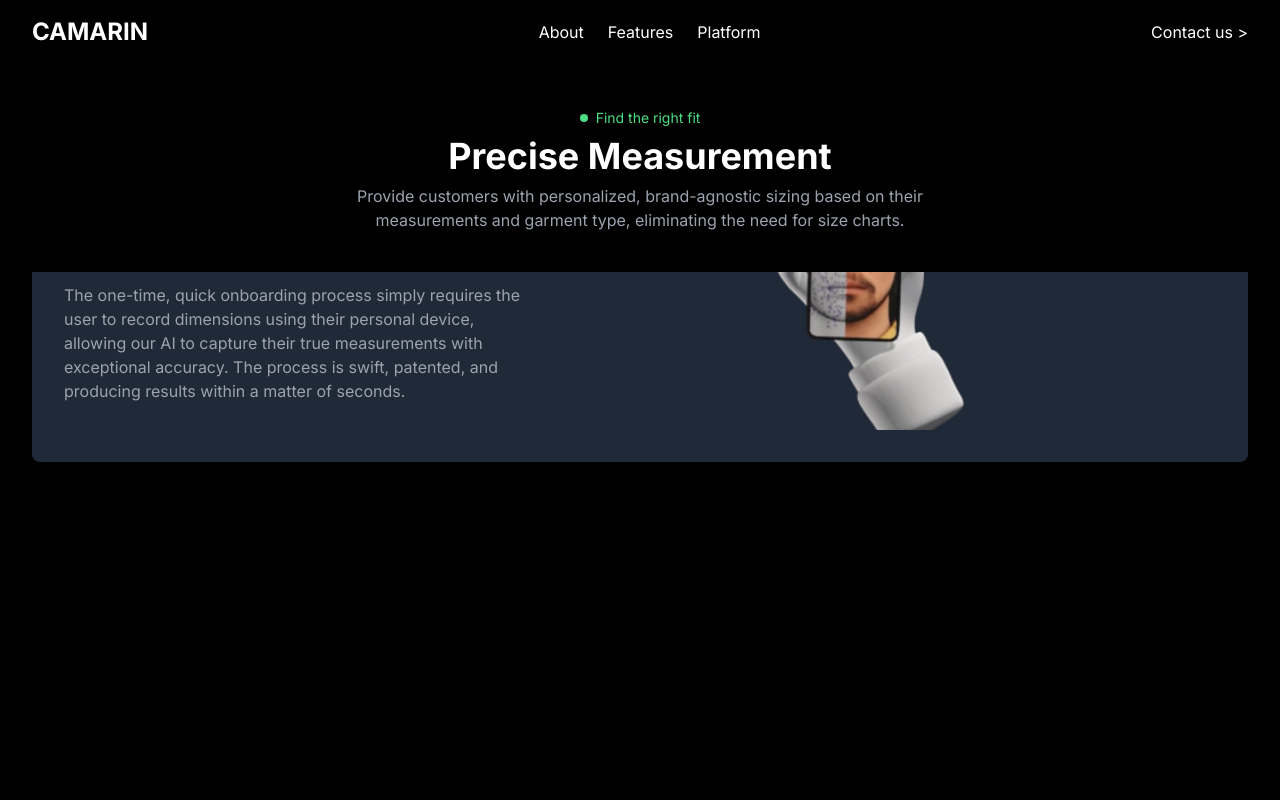
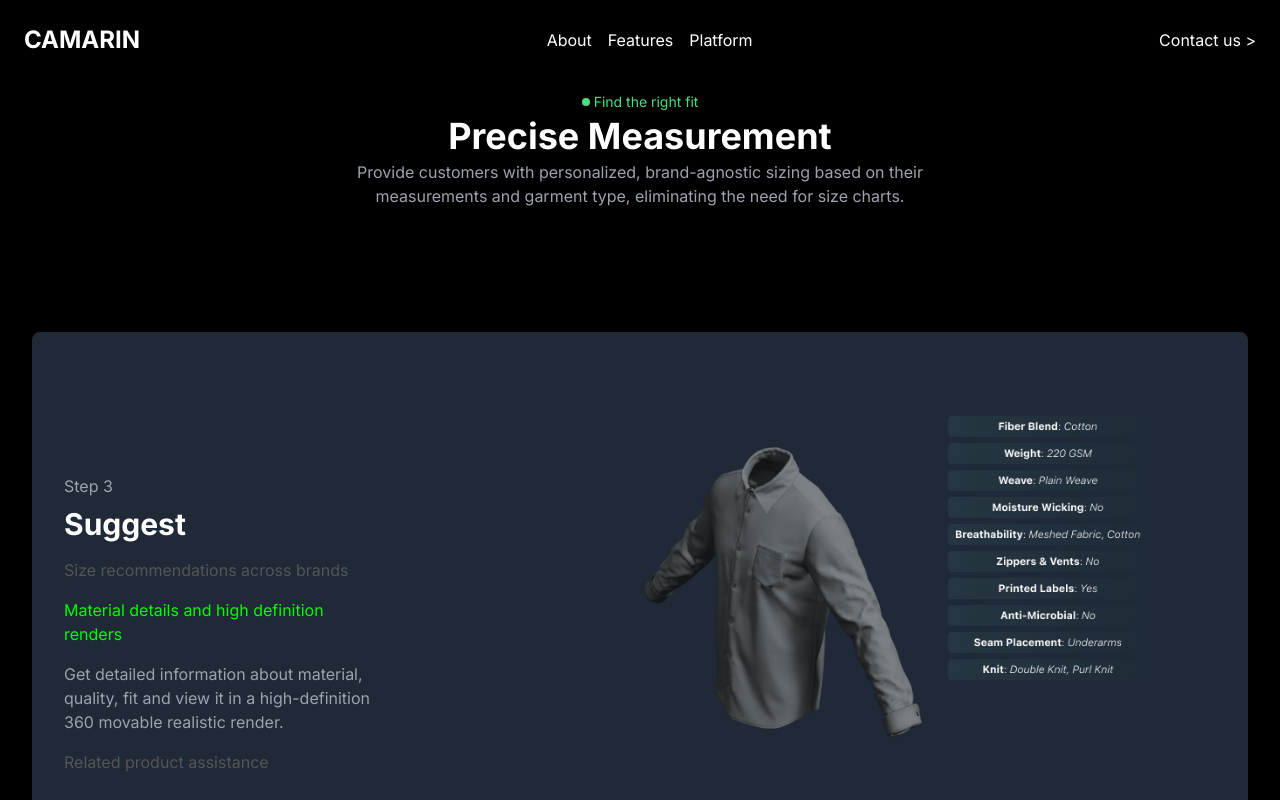
Before and after one commit to Apocalypse3007/camarinAI, a Next.js app: page / in a window 1280 px wide. Both pictures are taken after a click on the element "Material details and high definition renders". Shown: the part 800-1600 px from the top of the page. Built offline with nearby package versions, Linux system fonts and the light colour scheme; a web font is replaced by a local one.

Commit message:
fixed suggest

```diff
--- a/components/pages/suggest.tsx
+++ b/components/pages/suggest.tsx
@@ -42,6 +42,25 @@
             transform: translateY(0);
           }
         }
+        .image-container {
+          position: relative;
+          display: flex;
+          align-items: center;
+          flex-direction: column;
+        }
+        .background-image {
+          position: absolute;
+          right: -100px; /* Adjust as needed */
+          z-index: -1;
+          width: 200px;
+          height: 250px;
+        }
+        .size-bar {
+          margin-top: 20px;
+          display: flex;
+          justify-content: center;
+          gap: 10px;
+        }
       `}</style>
       <div className="max-w-7xl mx-auto px-4 sm:px-6 lg:px-8">
         <div className="bg-gray-800 rounded-lg p-8 flex flex-col md:flex-row items-center min-h-[600px]">
@@ -82,24 +101,37 @@
               </p>
             )}
           </div>
-          <div className="md:w-1/2 relative ml-40">
-            {activeSection === 'materialDetails' && (
-              <Image
-                src="/suggest2text.png"
-                alt="Additional background"
-                width={150}
-                height={200}
-                className="rounded-lg opacity-50 absolute top-0 left-0"
-              />
-            )}
+          <div className="md:w-full flex justify-center relative ml-40 image-container">
+            {/* Image Container */}
+            <div className="flex">
+              {/* First Image - suggest.png */}
+              <div>
                 <Image
                   src="/suggest.png"
                   alt="Clothing item"
                   width={300}
                   height={400}
-              className="rounded-lg relative"
+                  className="rounded-lg"
                 />
-            <div className="flex space-x-2 mt-4 ml-28">
+              </div>
+
+              {/* Second Image - suggest2text.png */}
+              {activeSection === 'materialDetails' && (
+                <div className="ml-4">
+                  <Image
+                    src="/suggest2text.png"
+                    alt="Additional background"
+                    width={200}
+                    height={250}
+                    className="background-image"
+                  />
+                </div>
+              )}
+            </div>
+
+            {/* Size Bar */}
+            <div className="flex flex-col items-center mt-4 w-full">
+              <div className="size-bar flex justify-center space-x-2 mt-4">
                 {['XS', 'S', 'M', 'L', 'XL'].map((size) => (
                   <span
                     key={size}
@@ -133,6 +165,7 @@
             </div>
           </div>
         </div>
+      </div>
     </main>
   );
 }
--- a/components/ui/header.tsx
+++ b/components/ui/header.tsx
@@ -3,11 +3,11 @@
 
 export default function Header() {
   return (
-    <header className="bg-black text-white">
-      <div className="max-w-7xl mx-auto px-4 sm:px-6 lg:px-8">
-        <div className="flex justify-between items-center py-4">
+    <header className="bg-black text-white pt-4">
+      <div className="max-w-7xl mx-auto px-2 sm:px-4 lg:px-6">
+        <div className="flex justify-between items-center py-2">
           <div className="text-2xl font-bold">CAMARIN</div>
-          <nav className="hidden md:flex space-x-6">
+          <nav className="hidden md:flex space-x-4">
             <Link href="/about" className="text-white hover:text-gray-300">About</Link>
             <Link href="/features" className="text-white hover:text-gray-300">Features</Link>
             <Link href="/platform" className="text-white hover:text-gray-300">Platform</Link>
@@ -18,12 +18,12 @@
         </div>
       </div>
 
-      <div className="max-w-4xl mx-auto px-4 sm:px-6 lg:px-8 py-10 text-center">
-        <div className="inline-flex items-center justify-center mb-2">
-          <div className="w-2 h-2 bg-green-400 rounded-full mr-2"></div>
+      <div className="max-w-4xl mx-auto px-2 sm:px-4 lg:px-6 py-6 text-center">
+        <div className="inline-flex items-center justify-center mb-1">
+          <div className="w-2 h-2 bg-green-400 rounded-full mr-1"></div>
           <span className="text-green-400 text-sm">Find the right fit</span>
         </div>
-        <h1 className="text-3xl sm:text-4xl font-bold mb-2">Precise Measurement</h1>
+        <h1 className="text-3xl sm:text-4xl font-bold mb-1">Precise Measurement</h1>
         <p className="text-gray-400 max-w-2xl mx-auto">
           Provide customers with personalized, brand-agnostic sizing based on
           their measurements and garment type, eliminating the need for size charts.
```
Lines whose indentation alone changed are shown as unchanged.
